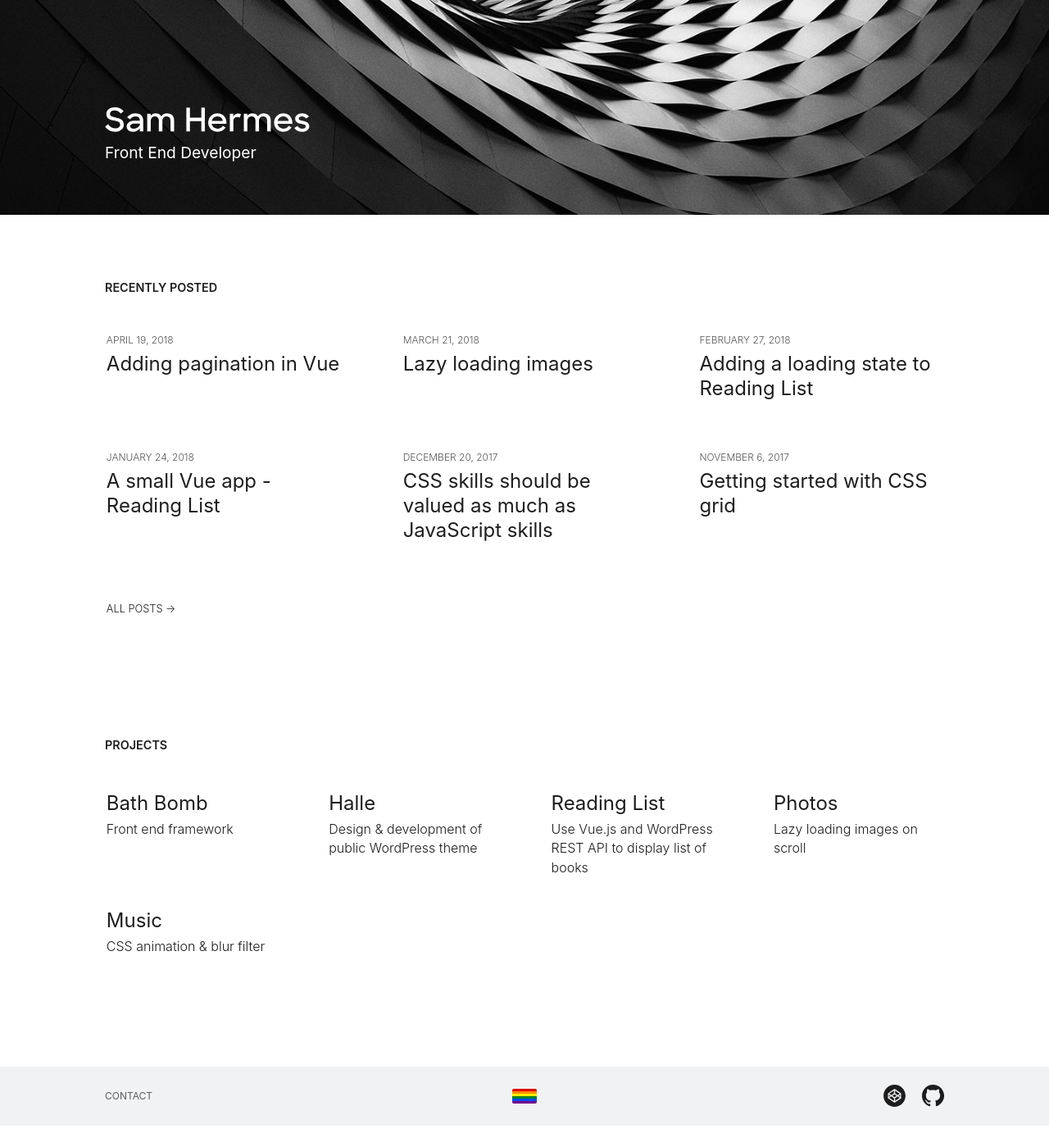
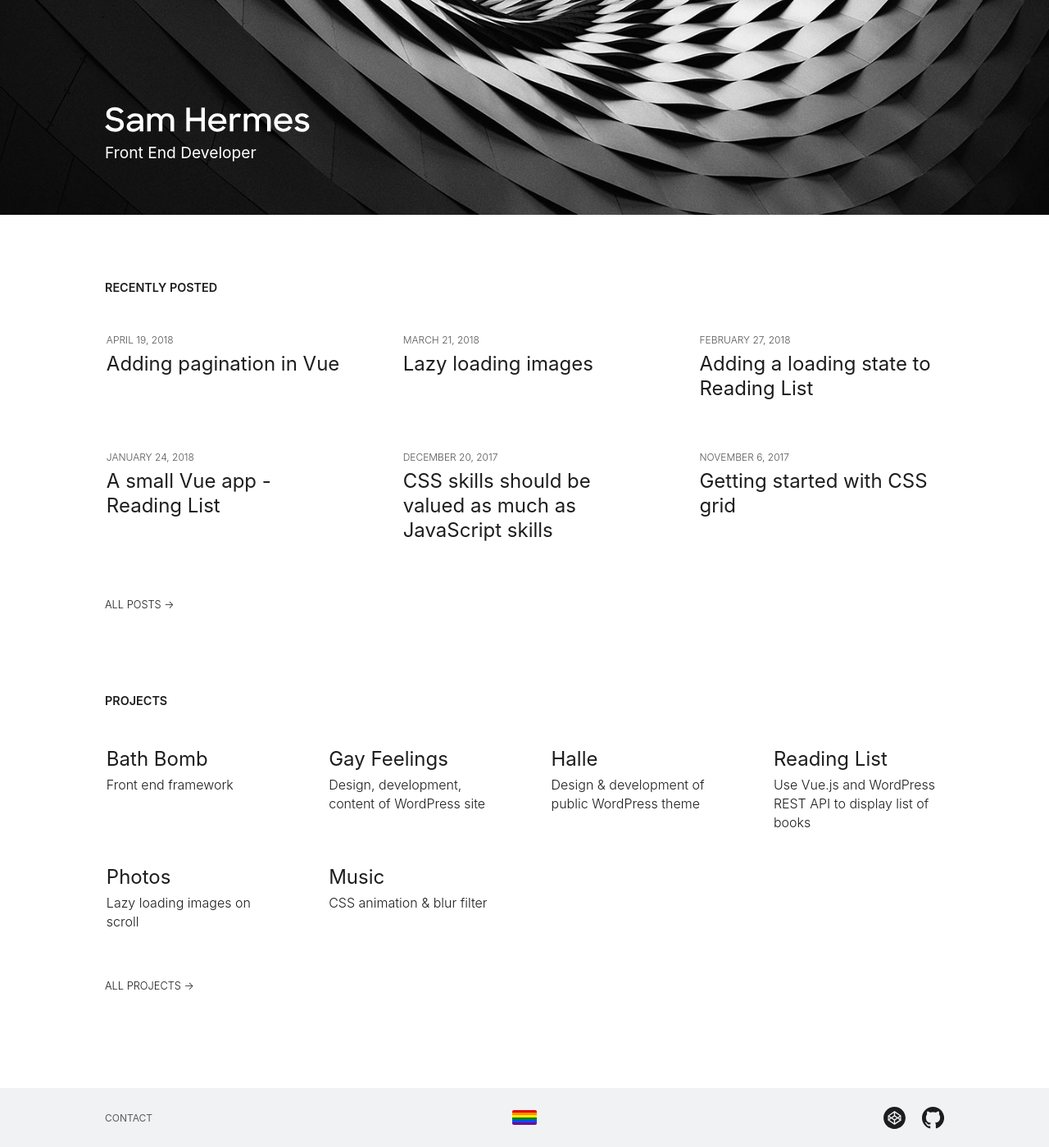
Before and after one commit to samhermes/samhermes.github.io, a Jekyll site: the page built from index.md, in a window 1280 px wide. Shown: the whole page at 82% size. Built offline with Jekyll 4.4.1, drawn with Linux system fonts in a browser that asks for light colours; before the commit the page ends 1373 px from its top, so only the background shows below that.

Commit message:
Add Gay Feelings project, add project list archive

```diff
--- a/_includes/header.html
+++ b/_includes/header.html
@@ -3,7 +3,7 @@
     <a class="logotype" href="/">{% include samhermes.svg %}<span class="screen-reader-text">Sam Hermes</span></a>
     <ul class="site-nav">
       <li><a href="/posts">Posts</a></li>
-      <li><a href="/photos">Photos</a></li>
+      <li><a href="/projects">Projects</a></li>
     </ul>
    	</div>
 </header>
--- a/_sass/_home.scss
+++ b/_sass/_home.scss
@@ -144,6 +144,7 @@
     @media screen and (min-width: 60.25em) {
       width: 27.3333%;
     }
+  }
 
   a {
     box-sizing: border-box;
@@ -152,7 +153,6 @@
 
     &:hover {
       text-decoration: underline;
-      }
     }
   }
 
@@ -186,6 +186,10 @@
 .home .project-list {
   padding-bottom: 2rem;
 
+  ul {
+    margin-bottom: 0.7rem;
+  }
+
   li {
     margin-bottom: 1.5rem;
 
@@ -200,6 +204,12 @@
 
   .project-description {
     line-height: 1.45;
+    margin: 0 0 1em;
+    font-size: 1rem;
+  }
+
+  .see-all {
+    clear: both;
   }
 }
 
--- a/_sass/_posts.scss
+++ b/_sass/_posts.scss
@@ -57,7 +57,8 @@
   color: #555;
 }
 
-.post-list p {
+.post-list p,
+.project-list p {
 	font-size: 1.05em;
 	line-height: 1.5;
 	margin: 0.8em 0;
--- /dev/null
+++ b/_sass/_projects.scss
@@ -0,0 +1,11 @@
+.project-list {
+  h2 {
+    margin-bottom: 0.4rem;
+  }
+
+  .project-description {
+    font-size: 1.1em;
+    line-height: 1.45;
+    margin: 0;
+  }
+}
--- a/css/main.scss
+++ b/css/main.scss
@@ -17,6 +17,7 @@
 	"global",
 	"home",
 	"posts",
+	"projects",
 	"reading-list",
 	"photos"
 ;
--- a/index.md
+++ b/index.md
@@ -17,8 +17,8 @@
       <h3><a class="post-link" href="{{ post.url | prepend: site.baseurl }}">{{ post.title }}</a></h3>
     </li>
   {% endfor %}
-    <li class="see-all"><a href="/posts"><span>All Posts &rarr;</span></a></li>
   </ul>
+  <p class="see-all"><a href="/posts"><span>All Posts &rarr;</span></a></p>
 </div>
 <div class="project-list">
   <h2>Projects</h2>
@@ -30,4 +30,5 @@
     </li>
   {% endfor %}
   </ul>
+  <p class="see-all"><a href="/projects"><span>All Projects &rarr;</span></a></p>
 </div>
```
Also changed, not shown: _projects/gayfeelings.markdown (added, +7 -0 lines), projects.md (added, +16 -0 lines). Lines whose indentation alone changed are shown as unchanged.
